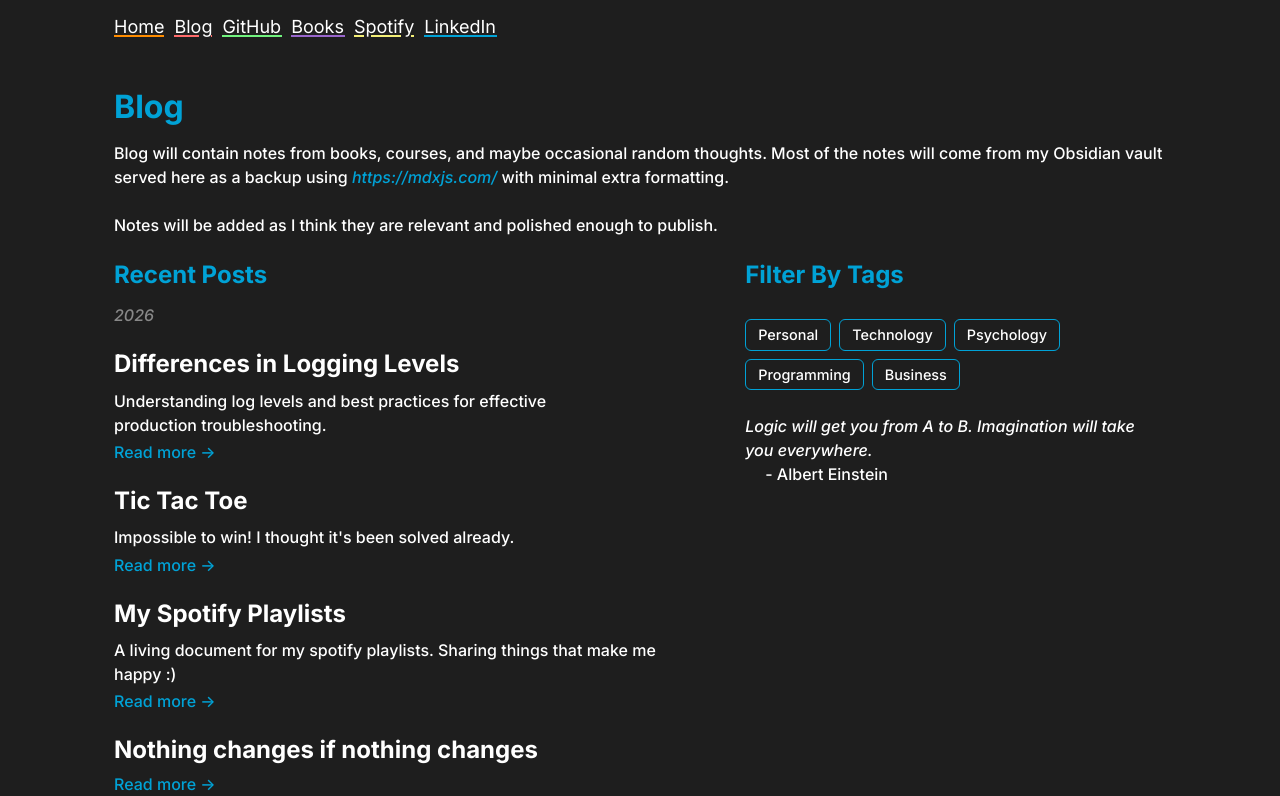
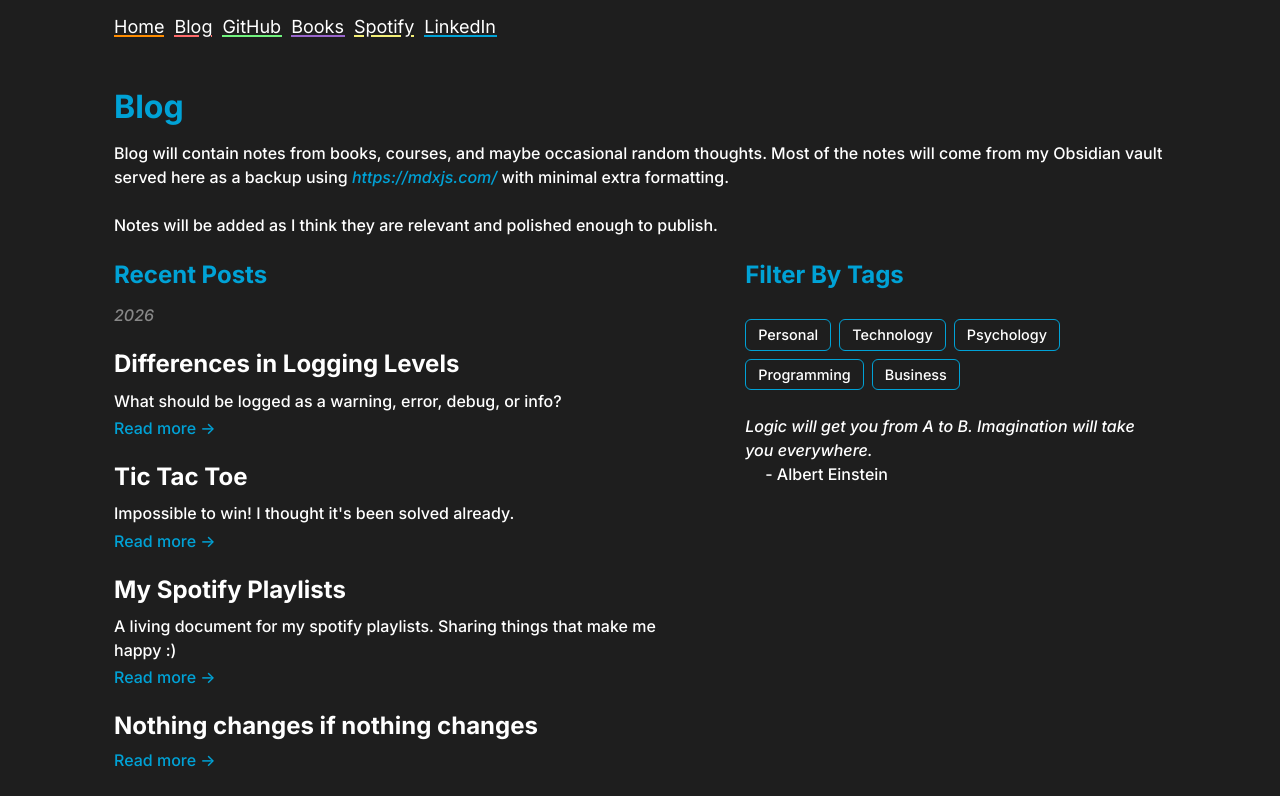
Before and after one commit to NickTheWilder/website, a Next.js app: page /blog in a window 1280 px wide. Shown: the top 796 px of the page. Built offline with nearby package versions, Linux system fonts and the light colour scheme; a web font is replaced by a local one.

Commit message:
Better summary

```diff
--- a/src/app/blog/data.ts
+++ b/src/app/blog/data.ts
@@ -4,7 +4,7 @@ import { Tags } from "./types";
 export const blogPosts: BlogPost[] = [
     {
         title: "Differences in Logging Levels",
-        description: "Understanding log levels and best practices for effective production troubleshooting.",
+        description: "What should be logged as a warning, error, debug, or info?",
         date: "02/26/2026",
         route: "/blog/logging-levels",
         tags: [Tags.PROGRAMMING],
```
